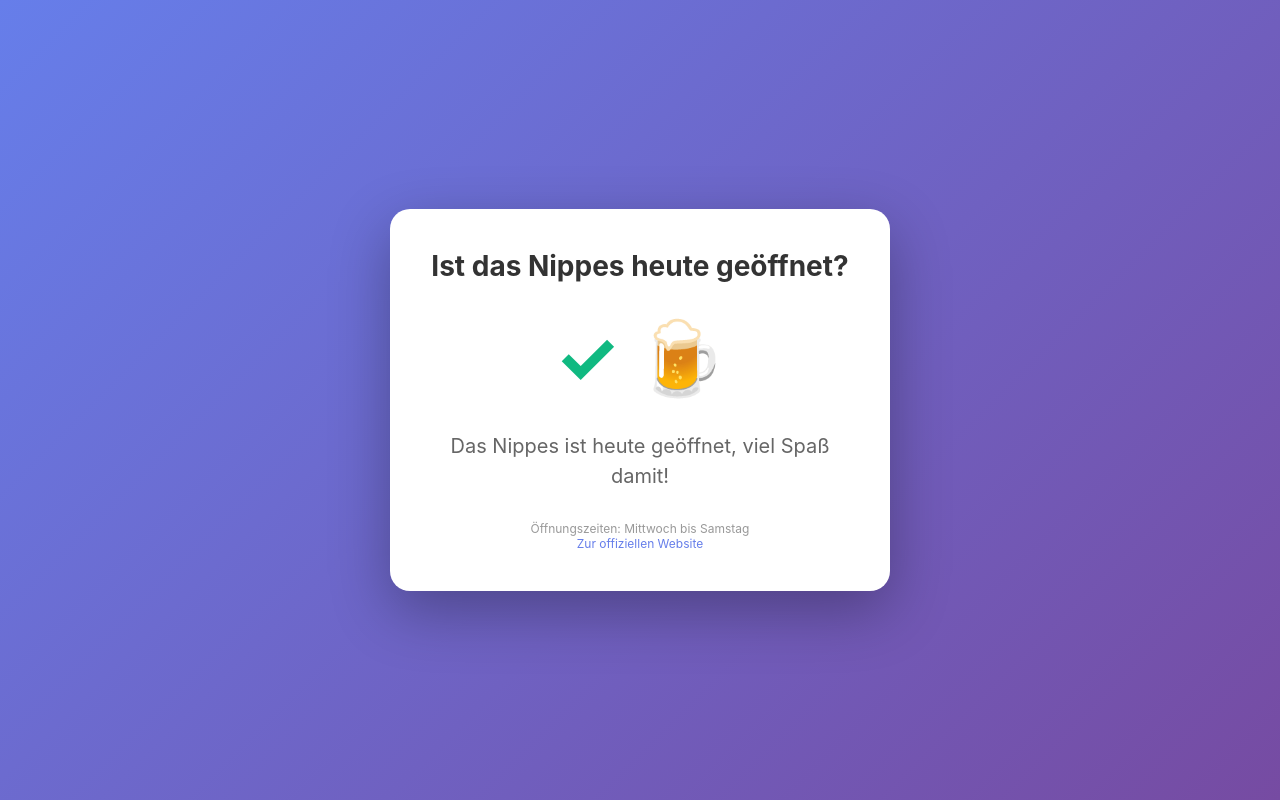
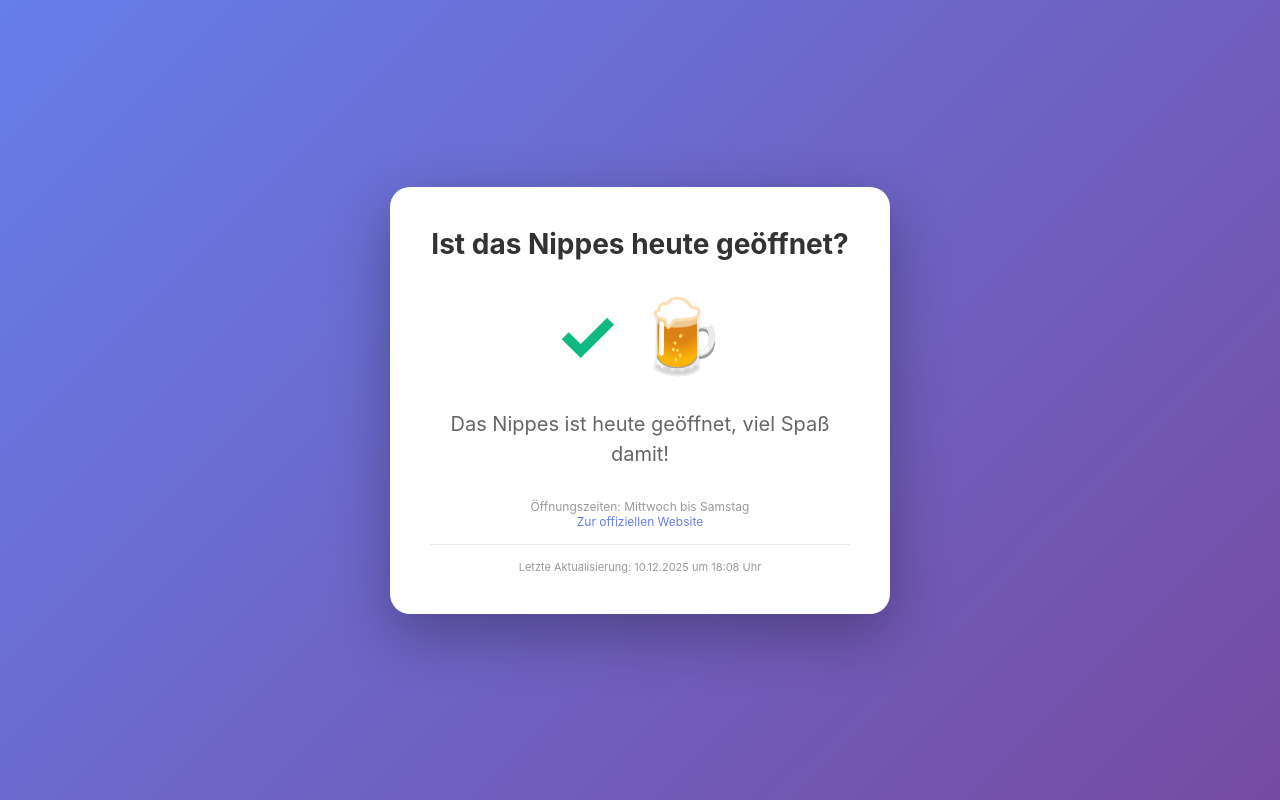
Before and after one commit to rototom/nippes, a Flask app: page / in a window 1280 px wide. Run offline with Flask 3, Linux system fonts and the light colour scheme; data that the repository does not hold is empty.

Commit message:
Tägliches Caching implementiert und Aktualisierungszeitpunkt angezeigt

```diff
--- a/app.py
+++ b/app.py
@@ -102,16 +102,17 @@
 
         if cached_dates is not None:
             print(f"Verwende gecachte Daten vom {cache_time.strftime('%Y-%m-%d %H:%M:%S')}")
-            return cached_dates
+            return cached_dates, cache_time
 
         # Cache ist abgelaufen oder nicht vorhanden, crawle neu
         print("Cache abgelaufen oder nicht vorhanden, crawle Website neu...")
         closed_dates = crawl_closed_dates()
         save_cached_dates(closed_dates)
+        now = datetime.now()
         print(f"Neue Daten gecrawlt: {len(closed_dates)} geschlossene Termine gefunden")
-        return closed_dates
+        return closed_dates, now
 
-def is_open_today():
+def is_open_today(closed_dates):
     """Prüft, ob das Nippes heute geöffnet ist."""
     today = datetime.now().date()
     weekday = today.weekday()  # 0 = Montag, 6 = Sonntag
@@ -121,7 +122,6 @@
         return False, "Heute ist nicht Mittwoch bis Samstag"
 
     # Prüfe auf geschlossene Gesellschaften
-    closed_dates = get_closed_dates()
     if today in closed_dates:
         return False, "Heute ist geschlossene Gesellschaft"
 
@@ -130,17 +130,21 @@
 @app.route('/')
 def index():
     """Hauptseite, die den Öffnungsstatus anzeigt."""
-    is_open, message = is_open_today()
+    # Hole geschlossene Daten und Zeitstempel
+    closed_dates, last_update = get_closed_dates()
+
+    # Prüfe Öffnungsstatus
+    is_open, message = is_open_today(closed_dates)
 
     # Hole auch die nächsten geschlossenen Termine für Info
-    closed_dates = get_closed_dates()
     today = datetime.now().date()
     upcoming_closed = sorted([d for d in closed_dates if d >= today])[:5]
 
     return render_template('index.html',
                          is_open=is_open,
                          message=message,
-                         upcoming_closed=upcoming_closed)
+                         upcoming_closed=upcoming_closed,
+                         last_update=last_update)
 
 @app.route('/refresh')
 def refresh_cache():
--- a/templates/index.html
+++ b/templates/index.html
@@ -96,6 +96,14 @@
             color: #667eea;
             text-decoration: none;
         }
+
+        .last-update {
+            margin-top: 15px;
+            padding-top: 15px;
+            border-top: 1px solid #e5e7eb;
+            font-size: 11px;
+            color: #999;
+        }
     </style>
 </head>
 <body>
@@ -125,6 +133,12 @@
             <p>Öffnungszeiten: Mittwoch bis Samstag</p>
             <p><a href="https://www.nippes-muenster.de/" target="_blank">Zur offiziellen Website</a></p>
         </div>
+
+        {% if last_update %}
+        <div class="last-update">
+            <p>Letzte Aktualisierung: {{ last_update.strftime('%d.%m.%Y um %H:%M Uhr') }}</p>
+        </div>
+        {% endif %}
     </div>
 </body>
 </html>
```
